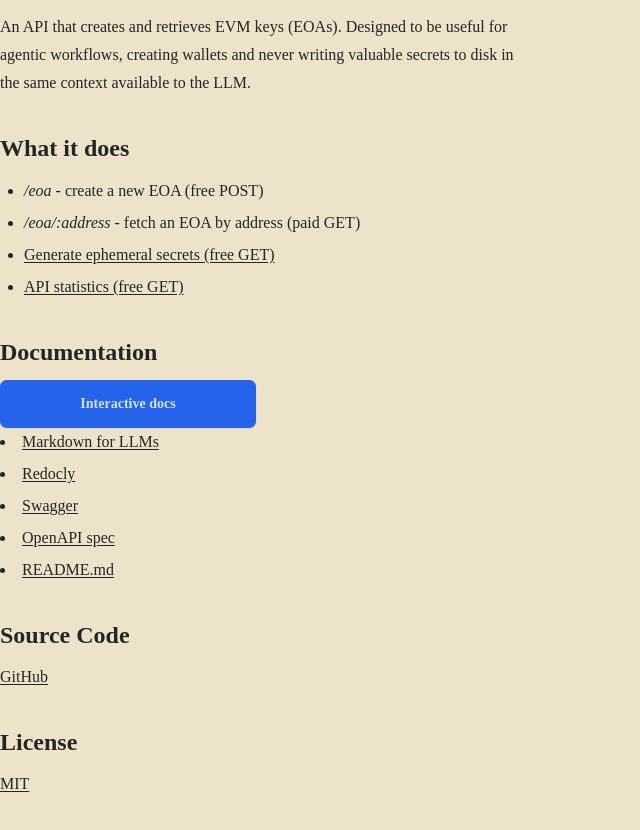
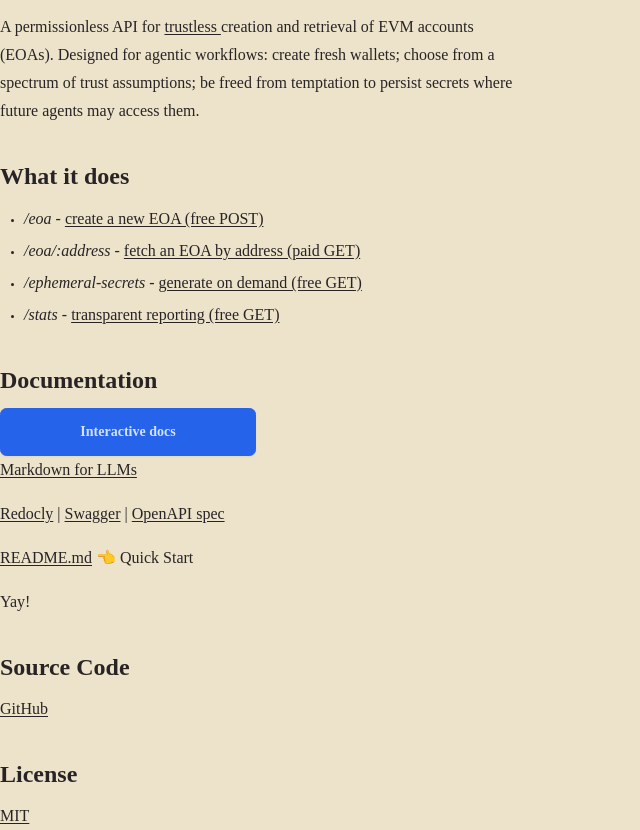
Before and after one commit to artlu99/wallets-and-faucet, a website: page public/index.html in a window 1280 px wide. Shown: the part 41-871 px from the top of the page, without its empty margins (0-640 px from the left). Before the commit the page ends 839 px from the top, so only its background shows below. Drawn offline with nearby package versions, Linux system fonts and the light colour scheme; a web font is replaced by a local one.

Commit message:
refresh docs + landing page

```diff
--- a/public/index.html
+++ b/public/index.html
@@ -9,7 +9,7 @@
   <link rel="icon" type="image/png" sizes="16x16" href="/favicon-16x16.png">
   <link rel="manifest" href="/site.webmanifest">
   <meta name="description"
-    content="An API that creates and retrieves EVM keys (EOAs). Designed to be useful for agentic workflows, creating wallets and never writing valuable secrets to disk in the same context available to the LLM." />
+    content="An API for trustless creation and retrieval of EVM accounts (EOAs). Designed for agentic workflows: create fresh wallets; choose from a spectrum of trust assumptions; be freed from temptation to persist secrets where future agents may access them." />
   <meta name="keywords" content="EVM, EOA, API, agentic, workflow, wallets, secrets" />
   <meta name="author" content="artlu99" />
   <title>Wallets and Faucet API</title>
@@ -25,13 +25,15 @@
   <meta property="og:title" content="Wallets and Faucet API" />
   <meta property="og:type" content="website" />
   <meta property="og:url" content="https://github.com/artlu99/wallets-and-faucet" />
-    <meta property="og:description" content="An API that creates and retrieves EVM keys (EOAs). Designed to be useful for agentic workflows, creating wallets and never writing valuable secrets to disk in the same context available to the LLM." />
+  <meta property="og:description"
+    content="An API that creates and retrieves EVM keys (EOAs). Designed to be useful for agentic workflows, creating wallets and never writing valuable secrets to disk in the same context available to the LLM." />
   <meta property="og:site_name" content="Wallets and Faucet API" />
 
   <!-- Twitter Card tags -->
   <meta name="twitter:card" content="summary_large_image" />
   <meta name="twitter:title" content="Wallets and Faucet API" />
-    <meta name="twitter:description" content="An API that creates and retrieves EVM keys (EOAs). Designed to be useful for agentic workflows, creating wallets and never writing valuable secrets to disk in the same context available to the LLM." />
+  <meta name="twitter:description"
+    content="An API that creates and retrieves EVM keys (EOAs). Designed to be useful for agentic workflows, creating wallets and never writing valuable secrets to disk in the same context available to the LLM." />
   <meta name="twitter:image" content="https://cdn.artlu.xyz/2P9f4NpaUBk" />
 
   <script defer src="https://unpkg.com/alpinejs@3.x.x/dist/cdn.min.js"></script>
@@ -53,26 +55,42 @@
   <div class="prose dark:prose-invert mx-auto p-4">
     <h1>Wallets and Faucet API</h1>
 
-    <p>An API that creates and retrieves EVM keys (EOAs). Designed to be useful for agentic workflows, creating wallets
-      and never writing valuable secrets to disk in the same context available to the LLM.</p>
+    <p>A permissionless API for
+      <a href="https://trustlessness.eth.limo/general/2025/11/11/the-trustless-manifesto.html" target="_blank"
+        rel="noopener noreferrer">
+        trustless
+      </a>
+      creation and retrieval of EVM accounts (EOAs). Designed for agentic workflows:
+      create fresh wallets; choose from a spectrum of trust assumptions;
+      be freed from temptation to persist secrets where future agents may access them.
+    </p>
 
     <h2>What it does</h2>
     <ul>
-      <li><i>/eoa</i> - create a new EOA (free POST)</li>
-      <li><i>/eoa/:address</i> - fetch an EOA by address (paid GET)</li>
-      <li><a href="/ephemeral-secrets">Generate ephemeral secrets (free GET)</a></li>
-      <li><a href="/stats">API statistics (free GET)</a></li>
+      <li><i>/eoa</i> - <a href="/docs#POST/eoa">create a new EOA (free POST)</a></li>
+      <li><i>/eoa/:address</i> - <a href="/docs#GET/eoa/{address}">fetch an EOA by address (paid GET)</a></li>
+      <li><i>/ephemeral-secrets</i> - <a href="/ephemeral-secrets">generate on demand (free GET)</a></li>
+      <li><i>/stats</i> - <a href="/stats">transparent reporting (free GET)</a></li>
     </ul>
 
     <h2>Documentation</h2>
     <button class="btn btn-wide btn-info" onclick="window.open('/docs', '_blank')">Interactive docs</button>
 
-    <li><a href="/llms.txt">Markdown for LLMs</a></li>
-    <li><a href="/redoc">Redocly</a></li>
-    <li><a href="/swagger">Swagger</a></li>
-    <li><a href="/openapi.json">OpenAPI spec</a></li>
-    <li><a href="https://github.com/artlu99/wallets-and-faucet?tab=readme-ov-file" target="_blank"
-        rel="noopener noreferrer">README.md</a></li>
+
+    <p class="list-none"><a href="/llms.txt">Markdown for LLMs</a></p>
+    <p class="list-none"><a href="/redoc">Redocly</a> | <a href="/swagger">Swagger</a> |
+      <a href="/openapi.json">OpenAPI spec</a>
+    </p>
+    <p class="list-none"><a href="https://github.com/artlu99/wallets-and-faucet?tab=readme-ov-file" target="_blank"
+        rel="noopener noreferrer">README.md</a> 👈 Quick Start</p>
+
+    <h3 id="yay" class="text-2xl font-bold py-4">
+      <a href="#yay" class="no-underline">Yay!</a>
+    </h3>
+
+    <img id="secret-image" class="w-4/5 mx-auto" src="https://cdn.artlu.xyz/2P9V6tSlAQa"
+      alt="pov: me and claude and all the wallets we made safely" class="w-1/2 mx-auto" style="display: none;"
+      onclick="window.open('/#yay', '_blank')">
 
     <h2>Source Code</h2>
     <a href="https://github.com/artlu99/wallets-and-faucet" target="_blank" rel="noopener noreferrer">GitHub</a>
@@ -81,6 +99,20 @@
     <a href="https://github.com/artlu99/wallets-and-faucet?tab=MIT-1-ov-file" target="_blank"
       rel="noopener noreferrer">MIT</a>
   </div>
+
+  <script>
+    function updateImageVisibility() {
+      const image = document.getElementById('secret-image');
+      if (window.location.hash === '#yay') {
+        image.style.display = 'block';
+      } else {
+        image.style.display = 'none';
+      }
+    }
+
+    updateImageVisibility();
+    window.addEventListener('hashchange', updateImageVisibility);
+  </script>
 </body>
 
 </html>
--- a/public/prose.css
+++ b/public/prose.css
@@ -36,6 +36,10 @@
   margin-bottom: 1em;
 }
 
+.prose ul li::marker {
+  font-size: 0.65em;
+}
+
 .prose li {
   margin-bottom: 0.25em;
 }
@@ -48,6 +52,10 @@
 
 .prose a:hover {
   color: hsl(var(--pf));
+}
+
+.prose a.no-underline {
+  text-decoration: none;
 }
 
 .prose .btn {
```
Also changed, not shown: CLAUDE.md (+3 -2 lines), README.md. Lines whose indentation alone changed are shown as unchanged.
